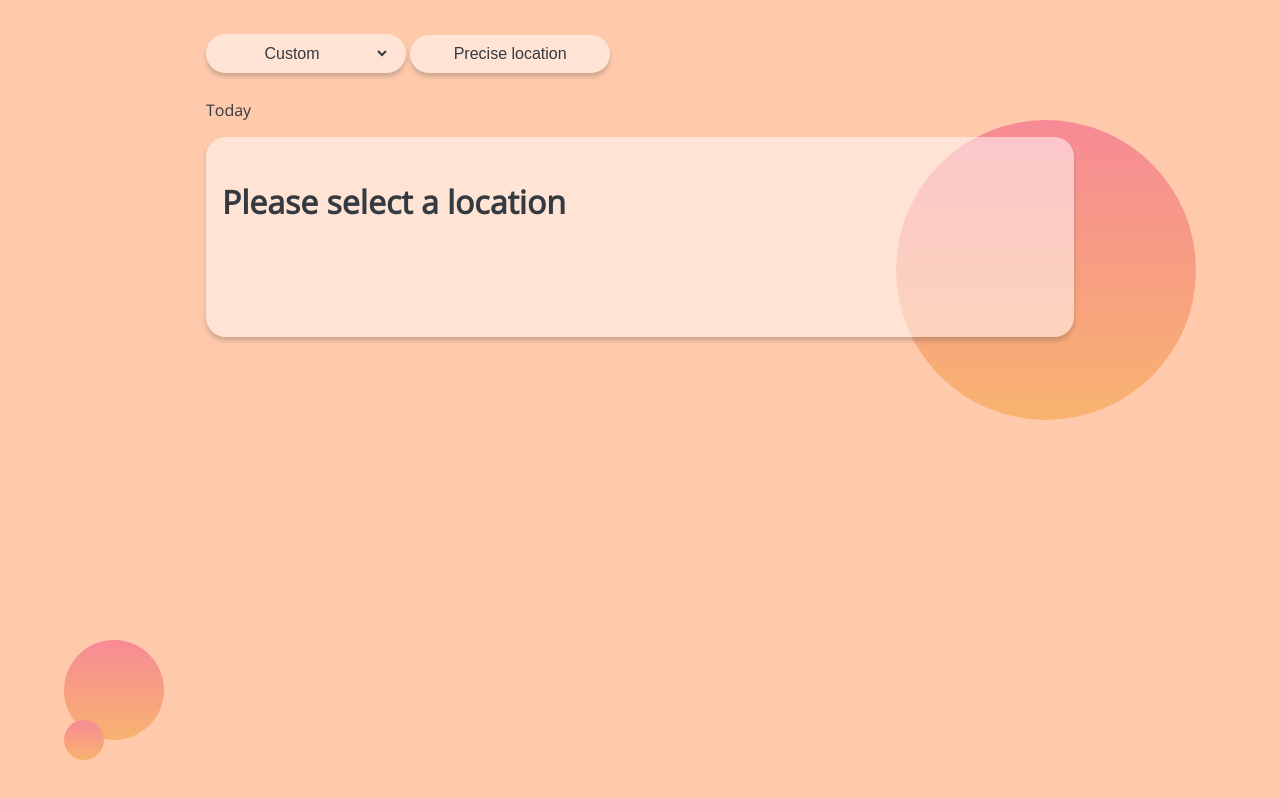
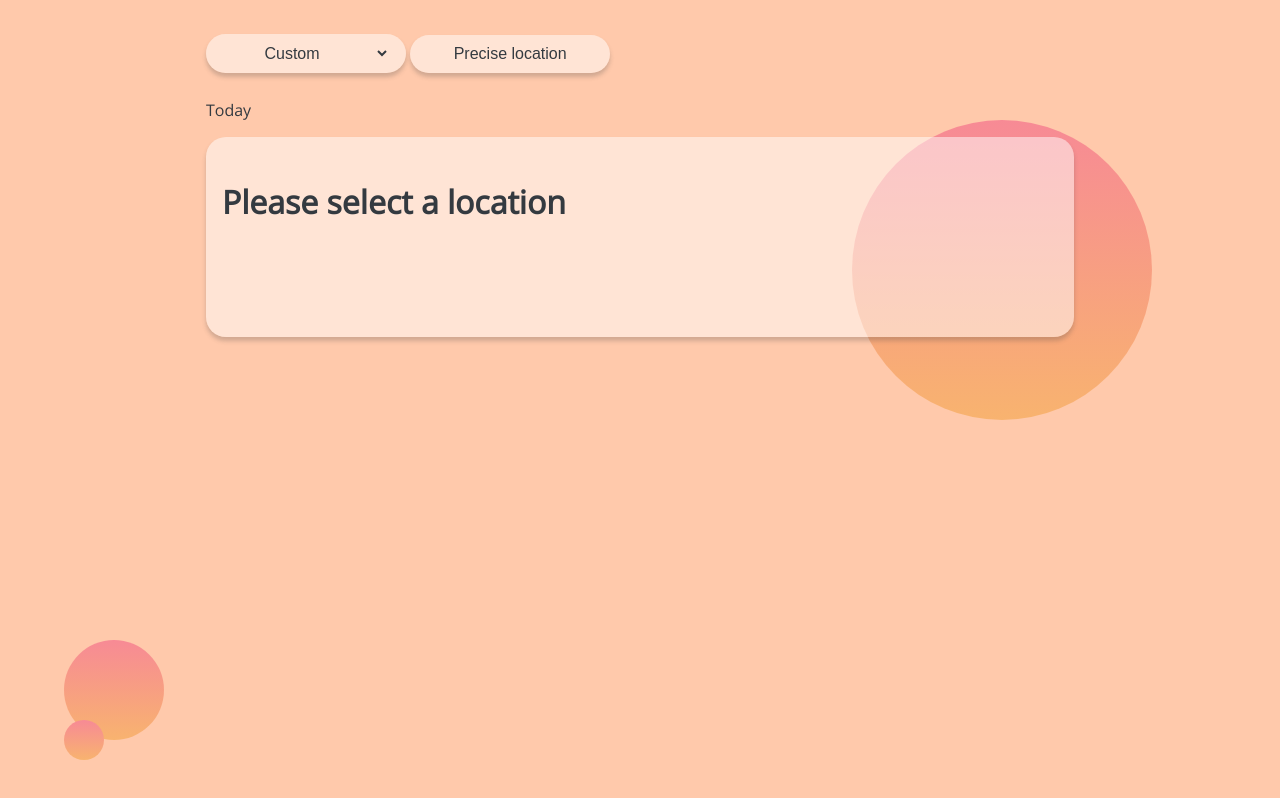
Before and after one commit to GuilhermeCampano/weather-app, a SvelteKit app: page / in a window 1280 px wide. Shown: the top 798 px of the page. Built offline with nearby package versions, Linux system fonts and the light colour scheme.

Commit message:
Chang floating circle to layout page

```diff
--- a/src/components/FloatingCircle.svelte
+++ b/src/components/FloatingCircle.svelte
@@ -1,11 +1,11 @@
 <script lang="ts">
 	export let size = '200px';
-	export let top = '0px';
-	export let left = '0px';
+	export let top = 'auto';
+	export let left = 'auto';
+	export let right = 'auto';
+	export let bottom = 'auto';
 
-	const circleTop = `calc(min(100vh - ${size}, ${top}))`;
-	const circleLeft = `calc(min(100vw - ${size}, ${left}))`;
-	const circleStyle = `width: ${size}; height: ${size}; top: ${circleTop}; left: ${circleLeft};`
+	const circleStyle = `width: ${size}; height: ${size}; top: ${top}; left: ${left}; right: min(${right}, 300px); bottom: ${bottom}`
 </script>
 
 <div class="floating-circle" style={circleStyle}></div>
--- a/src/routes/+layout.svelte
+++ b/src/routes/+layout.svelte
@@ -1,3 +1,10 @@
+<script>
+	import FloatingCircle from '../components/FloatingCircle.svelte';
+</script>
+
 <main>
-  <slot></slot>
+	<FloatingCircle size="300px" top="15%" right="10%"></FloatingCircle>
+	<FloatingCircle size="100px" top="80%" left="5%"></FloatingCircle>
+	<FloatingCircle size="40px" top="90%" left="5%"></FloatingCircle>
+	<slot />
 </main>
--- a/src/routes/+page.svelte
+++ b/src/routes/+page.svelte
@@ -2,14 +2,9 @@
 	import PreciseLocationButton from '../components/PreciseLocationButton.svelte';
 	import CitySelect from '../components/CitySelect.svelte';
 	import CurrentWeather from '../components/CurrentWeather.svelte';
-	import FloatingCircle from '../components/FloatingCircle.svelte';
 
 </script>
 
 <CitySelect />
 <PreciseLocationButton />
 <CurrentWeather />
-
-<FloatingCircle size="300px" top="15%" left="70%"></FloatingCircle>
-<FloatingCircle size="100px" top="80%" left="5%"></FloatingCircle>
-<FloatingCircle size="40px" top="90%" left="5%"></FloatingCircle>
```
